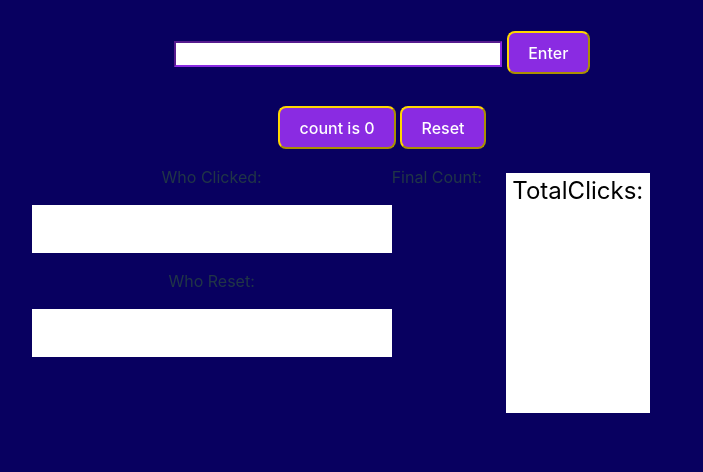
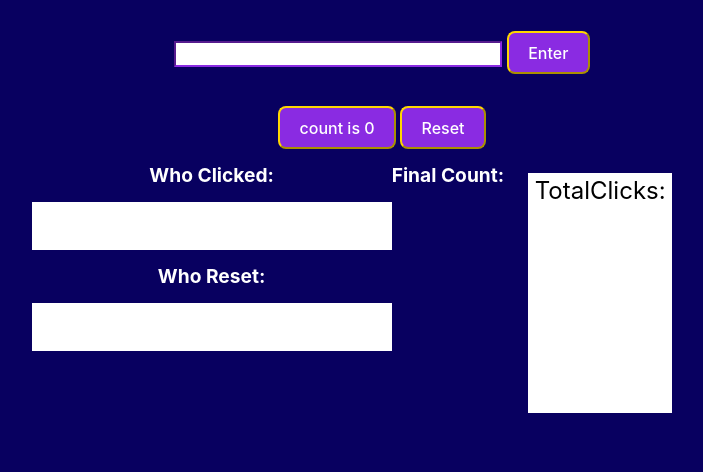
Before and after one commit to NiaMcAlkich/socketsProjects, a website built with Vite: page index.html in a window 1280 px wide. Shown: the part 217-689 px from the top of the page, without its empty margins (258-961 px from the left). Built offline with nearby package versions, Linux system fonts and the light colour scheme; files whose address does not match are found by name.

Commit message:
Final save for today

```diff
--- a/main.js
+++ b/main.js
@@ -14,12 +14,12 @@ document.querySelector('#app').innerHTML = `
       <button class="buttons" id="reset" type="button">Reset</button>
       <div class="scoreBoardWrapper">
       <div class="namesWrapper">
-      <div> <p>Who Clicked: </p></div>
+      <div> <h2>Who Clicked: </h2></div>
       <div class="name" id="whoClicked"></div>
-      <div> <p>Who Reset: </p></div>
+      <div> <h2>Who Reset: </h2></div>
       <div class="name" id="resetClicks"></div>
       </div>
-      <div> <p>Final Count: </p></div>
+      <div> <h2>Final Count: </h2></div>
       <div class="scoreBoard" id="totalClicks">TotalClicks: </div>
       </div>
       </div>
--- a/style.css
+++ b/style.css
@@ -33,6 +33,11 @@ body {
 h1 {
   font-size: 3.2em;
   line-height: 1.1;
+}
+h2 {
+  font-size: larger;
+  line-height: 1.1;
+  color: white;
 }
 
 #app {
```
